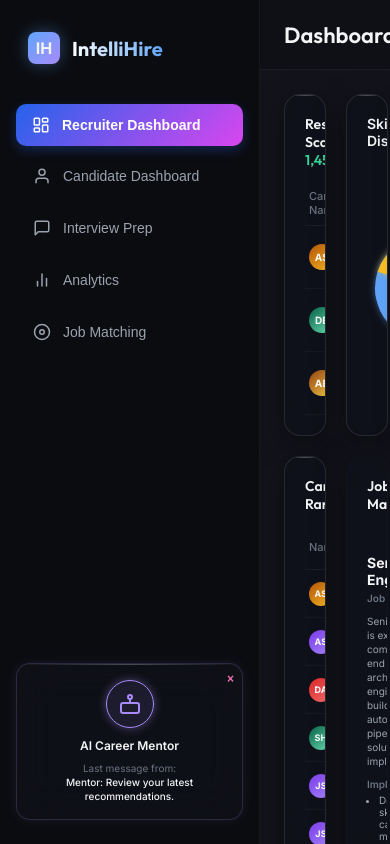
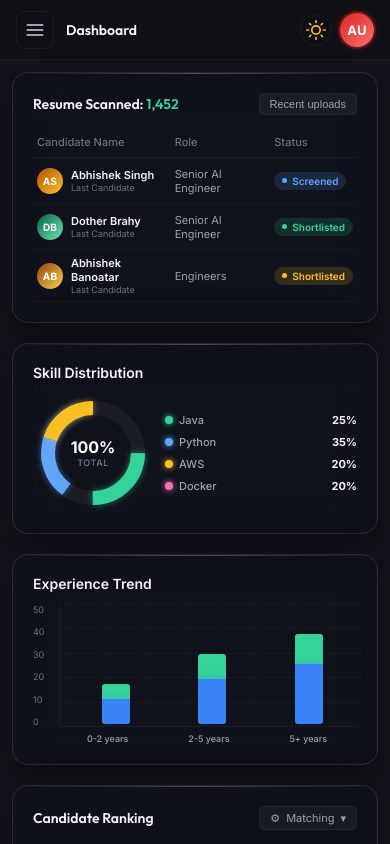
Before and after one commit to abhi20042025/IntelliHire, a React (Vite) app: page / in a window 390 px wide. Built offline with nearby package versions, Linux system fonts and the light colour scheme.

Commit message:
feat: full mobile responsiveness — hamburger menu, slide-in sidebar drawer, stacked layouts

```diff
--- a/src/App.jsx
+++ b/src/App.jsx
@@ -16,6 +16,7 @@
   const [mentorOpen, setMentorOpen] = useState(false);
   const [uploadHistory, setUploadHistory] = useState(initialUploadHistory);
   const [theme, setTheme] = useState("dark");
+  const [sidebarOpen, setSidebarOpen] = useState(false);
 
   const toggleTheme = () => {
     setTheme((prevTheme) => (prevTheme === "dark" ? "light" : "dark"));
@@ -85,17 +86,24 @@
       <div className="liquid-blob liquid-blob-3"></div>
 
       <div className="app-container">
+        {/* Mobile overlay */}
+        {sidebarOpen && (
+          <div className="sidebar-overlay" onClick={() => setSidebarOpen(false)} />
+        )}
+
         {/* Sidebar Navigation */}
         <Sidebar
           activeTab={activeTab}
-          setActiveTab={setActiveTab}
+          setActiveTab={(tab) => { setActiveTab(tab); setSidebarOpen(false); }}
           mentorOpen={mentorOpen}
           setMentorOpen={setMentorOpen}
+          sidebarOpen={sidebarOpen}
+          setSidebarOpen={setSidebarOpen}
         />
 
         {/* Main Panel */}
         <main className="main-content">
-          <Header activeTab={activeTab} theme={theme} toggleTheme={toggleTheme} />
+          <Header activeTab={activeTab} theme={theme} toggleTheme={toggleTheme} sidebarOpen={sidebarOpen} setSidebarOpen={setSidebarOpen} />
           <div className="content-pane">{renderContent()}</div>
         </main>
 
--- a/src/components/Header.jsx
+++ b/src/components/Header.jsx
@@ -1,7 +1,7 @@
 import React from "react";
 import AvatarIcon from "./AvatarIcon";
 
-export default function Header({ activeTab, theme, toggleTheme }) {
+export default function Header({ activeTab, theme, toggleTheme, sidebarOpen, setSidebarOpen }) {
   const titles = {
     dashboard: "Dashboard",
     screener: "Resume Screener",
@@ -12,6 +12,27 @@
 
   return (
     <header className="header">
+      {/* Hamburger button — mobile only */}
+      <button
+        className="hamburger-btn"
+        onClick={() => setSidebarOpen(!sidebarOpen)}
+        aria-label="Toggle navigation"
+      >
+        <svg width="20" height="20" viewBox="0 0 24 24" fill="none" stroke="currentColor" strokeWidth="2.5" strokeLinecap="round">
+          {sidebarOpen ? (
+            <>
+              <line x1="18" y1="6" x2="6" y2="18" />
+              <line x1="6" y1="6" x2="18" y2="18" />
+            </>
+          ) : (
+            <>
+              <line x1="3" y1="6" x2="21" y2="6" />
+              <line x1="3" y1="12" x2="21" y2="12" />
+              <line x1="3" y1="18" x2="21" y2="18" />
+            </>
+          )}
+        </svg>
+      </button>
       <h1 className="header-title">{titles[activeTab] || "Dashboard"}</h1>
 
       <div className="header-actions">
--- a/src/components/Sidebar.jsx
+++ b/src/components/Sidebar.jsx
@@ -1,6 +1,6 @@
 import React from "react";
 
-export default function Sidebar({ activeTab, setActiveTab, mentorOpen, setMentorOpen }) {
+export default function Sidebar({ activeTab, setActiveTab, mentorOpen, setMentorOpen, sidebarOpen, setSidebarOpen }) {
   const menuItems = [
     {
       id: "dashboard",
@@ -57,7 +57,7 @@
   ];
 
   return (
-    <aside className="sidebar">
+    <aside className={`sidebar${sidebarOpen ? " sidebar-open" : ""}`}>
       <div>
         <div className="sidebar-logo">
           <div className="logo-icon">IH</div>
--- a/src/index.css
+++ b/src/index.css
@@ -1489,3 +1489,207 @@
   opacity: 0.65;
   pointer-events: none;
 }
+
+/* ============================================================
+   HAMBURGER BUTTON — hidden on desktop, shown on mobile
+   ============================================================ */
+.hamburger-btn {
+  display: none;
+  background: transparent;
+  border: 1px solid var(--border-color);
+  color: var(--text-secondary);
+  width: 38px;
+  height: 38px;
+  border-radius: 8px;
+  cursor: pointer;
+  align-items: center;
+  justify-content: center;
+  flex-shrink: 0;
+  transition: var(--transition-smooth);
+}
+.hamburger-btn:hover {
+  background: rgba(255,255,255,0.06);
+  color: var(--text-primary);
+}
+
+/* Sidebar dark overlay on mobile */
+.sidebar-overlay {
+  display: none;
+  position: fixed;
+  inset: 0;
+  background: rgba(0, 0, 0, 0.6);
+  backdrop-filter: blur(4px);
+  z-index: 19;
+}
+
+/* ============================================================
+   MOBILE RESPONSIVE — ≤ 768px
+   ============================================================ */
+@media (max-width: 768px) {
+
+  /* Show hamburger, show overlay when sidebar is open */
+  .hamburger-btn {
+    display: flex;
+  }
+
+  .sidebar-overlay {
+    display: block;
+  }
+
+  /* Sidebar becomes a fixed off-canvas drawer */
+  .sidebar {
+    position: fixed !important;
+    top: 0;
+    left: 0;
+    height: 100dvh;
+    width: 260px;
+    z-index: 20;
+    transform: translateX(-100%);
+    transition: transform 0.3s cubic-bezier(0.4, 0, 0.2, 1);
+    overflow-y: auto;
+  }
+
+  /* When open, slide in */
+  .sidebar.sidebar-open {
+    transform: translateX(0);
+  }
+
+  /* Main content takes full width */
+  .app-container {
+    flex-direction: column;
+  }
+
+  .main-content {
+    width: 100%;
+    height: 100dvh;
+  }
+
+  /* Header: tighter on mobile */
+  .header {
+    height: 60px;
+    padding: 0 16px;
+    gap: 12px;
+  }
+
+  .header-title {
+    font-size: 16px;
+    flex: 1;
+  }
+
+  .header-actions {
+    gap: 8px;
+  }
+
+  .header-icon-btn {
+    width: 32px;
+    height: 32px;
+  }
+
+  /* Content pane padding */
+  .content-pane {
+    padding: 16px;
+  }
+
+  /* --- Stack all multi-column grids to single column --- */
+
+  /* Dashboard top 3-column row */
+  [style*="grid-template-columns: 1.3fr 1.1fr 1.1fr"],
+  [style*="gridTemplateColumns: \"1.3fr 1.1fr 1.1fr\""] {
+    grid-template-columns: 1fr !important;
+  }
+
+  /* Dashboard bottom 2-column row */
+  [style*="grid-template-columns: 1.2fr 1fr"],
+  [style*="gridTemplateColumns: \"1.2fr 1fr\""] {
+    grid-template-columns: 1fr !important;
+  }
+
+  /* Resume Screener 3-column layout */
+  [style*="grid-template-columns: 1.2fr 1fr 1.2fr"],
+  [style*="gridTemplateColumns: \"1.2fr 1fr 1.2fr\""] {
+    grid-template-columns: 1fr !important;
+  }
+
+  /* Interview Prep 2-column */
+  [style*="grid-template-columns: 1fr 1.4fr"],
+  [style*="gridTemplateColumns: \"1fr 1.4fr\""] {
+    grid-template-columns: 1fr !important;
+  }
+
+  /* Comparison selectors */
+  .compare-selectors {
+    grid-template-columns: 1fr !important;
+  }
+
+  /* Comparison cards */
+  .comparison-grid {
+    grid-template-columns: 1fr !important;
+  }
+
+  /* Job Matching 2-column */
+  .dashboard-grid {
+    grid-template-columns: 1fr !important;
+  }
+
+  /* Any generic inline 2-column grids */
+  [style*="gridTemplateColumns: \"1.1fr 1fr\""],
+  [style*="gridTemplateColumns: \"1fr 1.2fr\""],
+  [style*="gridTemplateColumns: \"1.1fr 1.1fr\""],
+  [style*="gridTemplateColumns: \"1fr 1fr\""] {
+    grid-template-columns: 1fr !important;
+  }
+
+  /* Remove border-left dividers that break stacked layout */
+  [style*="border-left: \"1px solid var(--border-color)\""],
+  [style*="borderLeft: \"1px solid var(--border-color)\""] {
+    border-left: none !important;
+    padding-left: 0 !important;
+  }
+
+  /* --- Career Mentor widget full-width on mobile --- */
+  .career-mentor-floating {
+    right: 12px;
+    left: 12px;
+    width: auto;
+    bottom: 12px;
+    height: 420px;
+  }
+
+  /* --- Dashboard KPI grid --- */
+  .dashboard-kpi-grid {
+    grid-template-columns: repeat(2, 1fr) !important;
+  }
+
+  /* Liquid blobs — smaller on mobile to save GPU */
+  .liquid-blob-1 { width: 280px; height: 280px; }
+  .liquid-blob-2 { width: 320px; height: 320px; }
+  .liquid-blob-3 { width: 240px; height: 240px; }
+}
+
+/* ============================================================
+   SMALL MOBILE — ≤ 480px
+   ============================================================ */
+@media (max-width: 480px) {
+  .header-title {
+    font-size: 14px;
+  }
+
+  /* Hide less critical header buttons to save space */
+  .header-icon-btn:not(:first-child):not(:last-child) {
+    display: none;
+  }
+
+  .content-pane {
+    padding: 12px;
+  }
+
+  /* KPI grid single column on very small screens */
+  .dashboard-kpi-grid {
+    grid-template-columns: 1fr 1fr !important;
+  }
+
+  /* Interview Prep: stack key points below category buttons */
+  [style*="grid-template-columns: 1fr 1fr"][style*="gap: \"10px\""] {
+    grid-template-columns: 1fr 1fr !important;
+  }
+}
```
